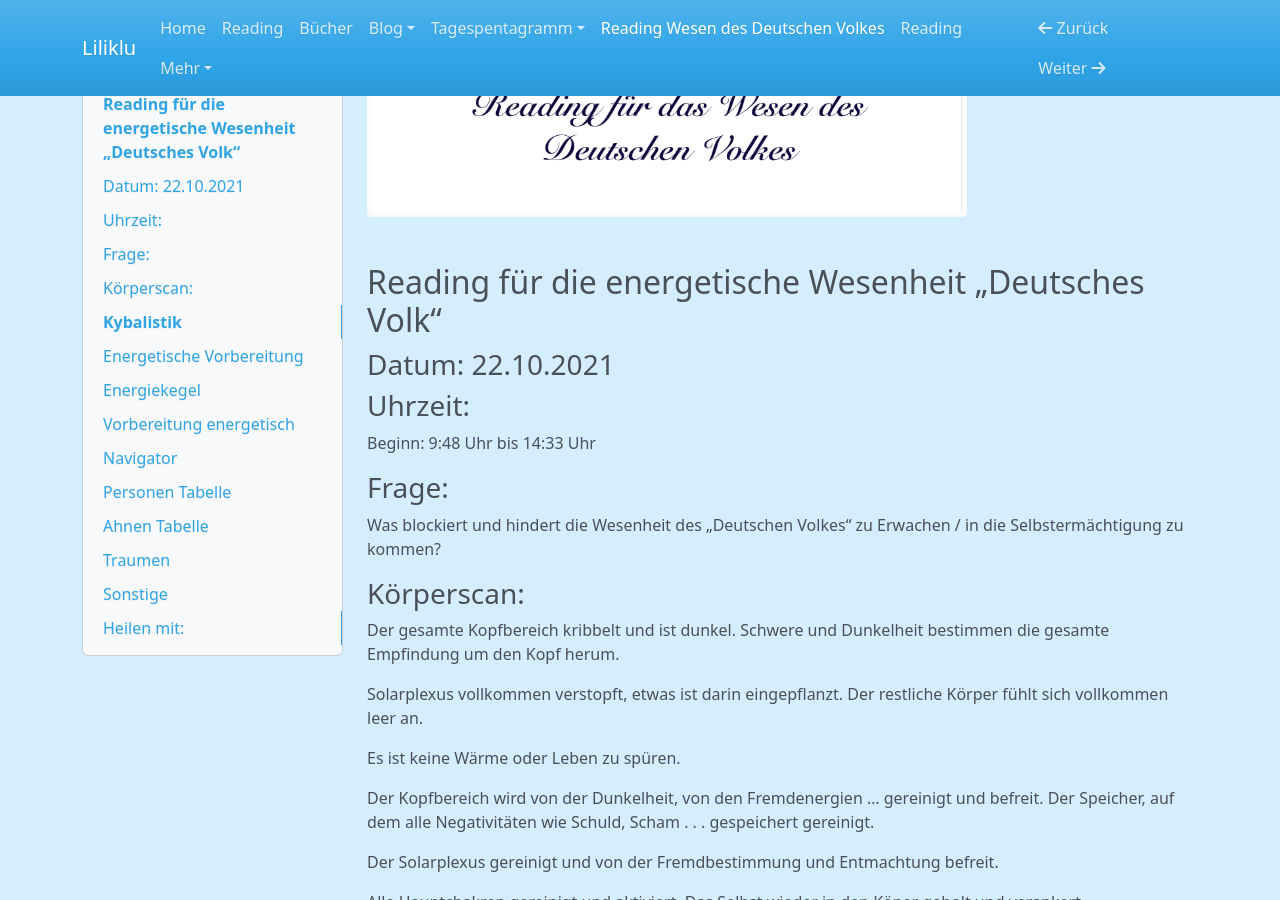
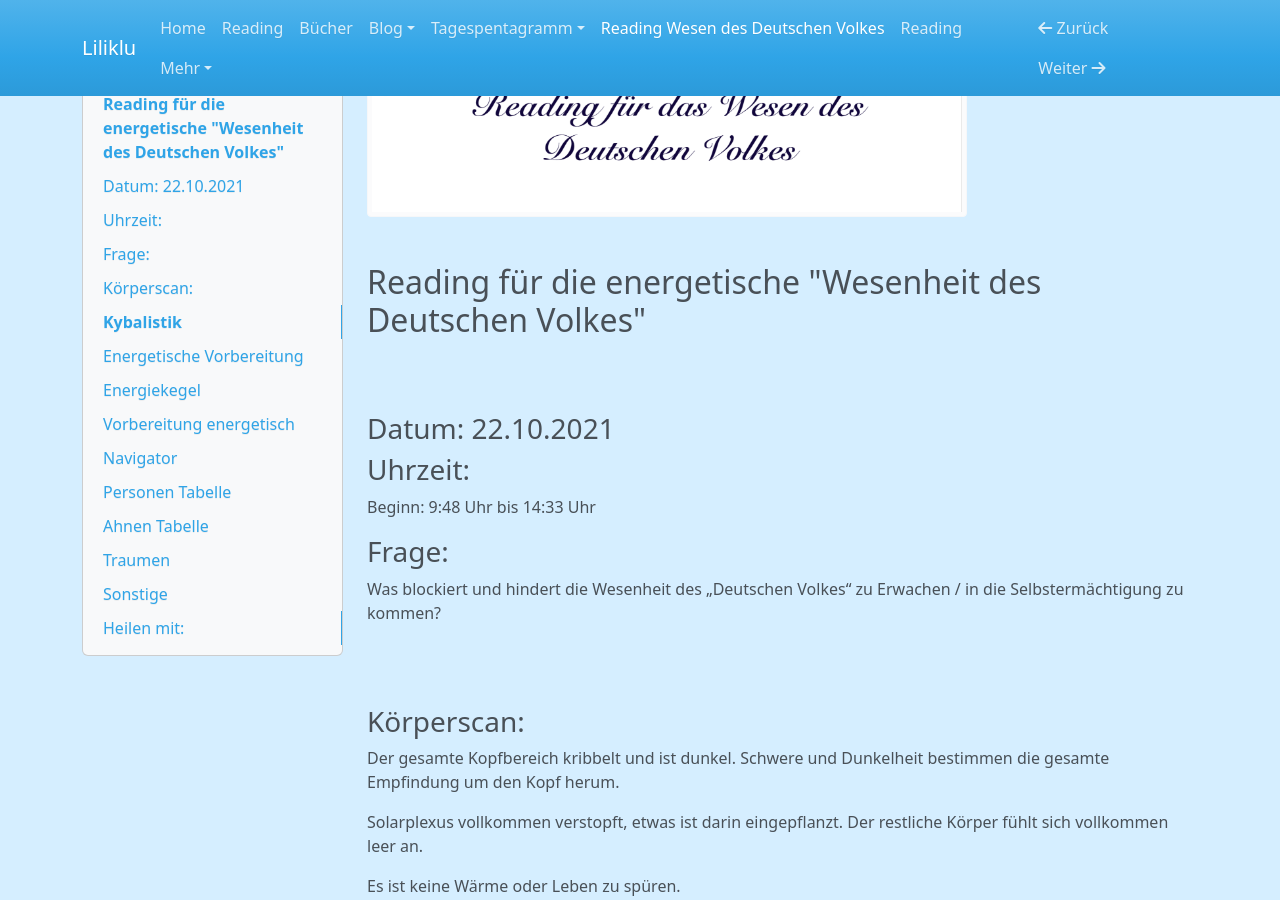
Before and after one commit to liliklu/liliklu.de, an MkDocs documentation site: the page built from docs/ReadingWesen-Deut-Volk.md, in a window 1280 px wide and 900 px high, scrolled down 314 px. Built offline with MkDocs 1.6.1, drawn with Linux system fonts in a browser that asks for light colours; nearby versions of some CDN libraries.

Commit message:
korrektur

```diff
--- a/docs/ReadingWesen-Deut-Volk.md
+++ b/docs/ReadingWesen-Deut-Volk.md
@@ -12,7 +12,8 @@ img {
 
 
 
-## Reading für die energetische Wesenheit „Deutsches Volk“
+## Reading für die energetische "Wesenheit des Deutschen Volkes"
+<br><br>
 
 ### Datum: 22.10.2021
 
@@ -22,7 +23,7 @@ Beginn:       9:48 Uhr       bis   14:33 Uhr
 ### Frage:
 Was blockiert und hindert die Wesenheit des „Deutschen Volkes“ zu Erwachen / in die Selbstermächtigung zu kommen?
 
-
+<br><br>
 
 ### Körperscan:
 
```
